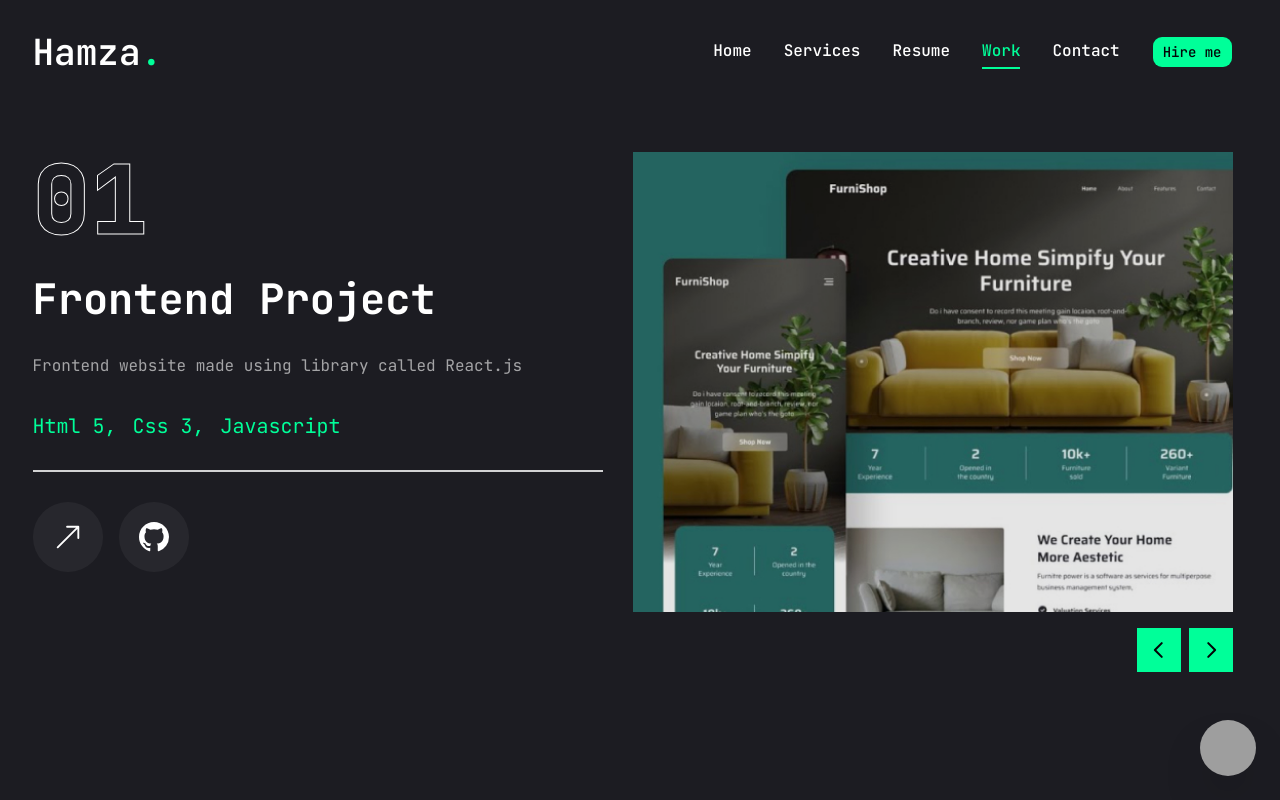
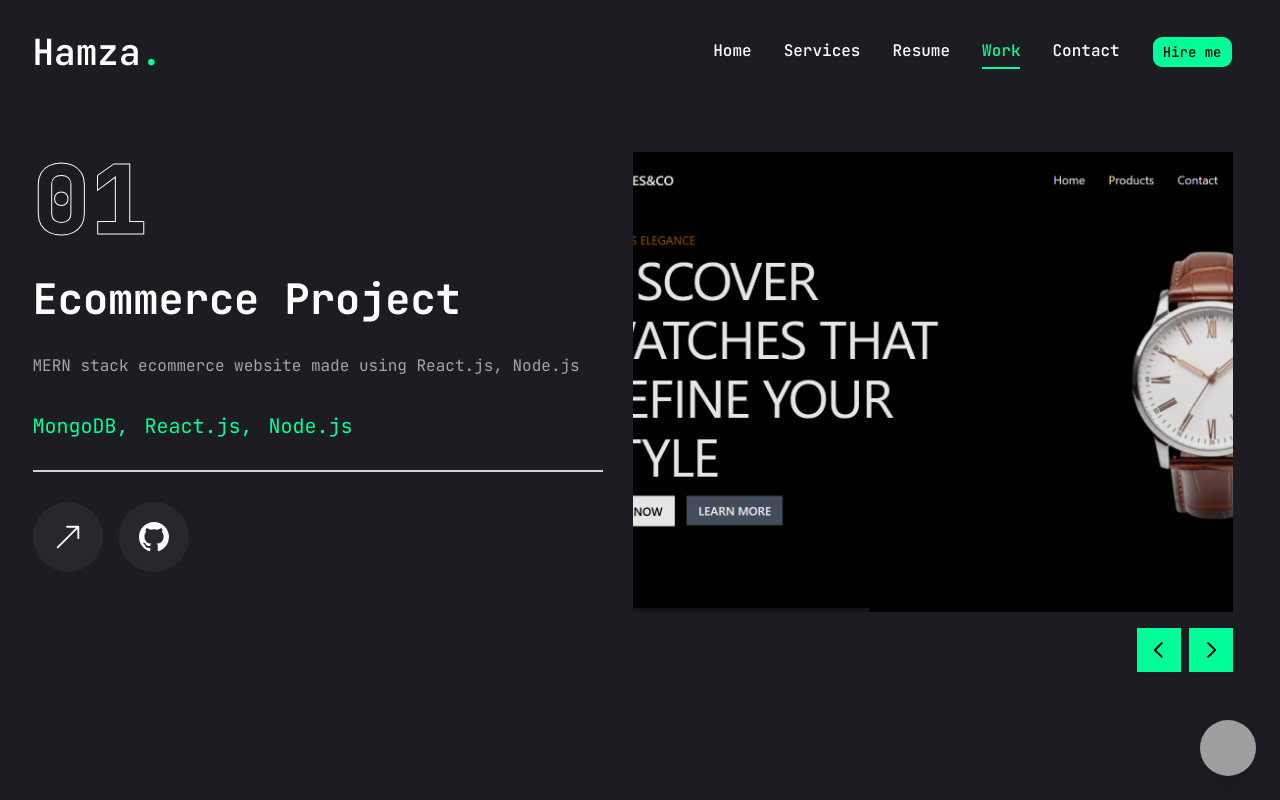
Before and after one commit to Hamza11067/portfolio, a Next.js app: page /work in a window 1280 px wide. Built offline with nearby package versions, Linux system fonts and the light colour scheme; grey boxes are pictures that could not be loaded.

Commit message:
Added live  project

```diff
--- a/app/work/page.jsx
+++ b/app/work/page.jsx
@@ -18,13 +18,13 @@ import WorkSliderBtns from "../../components/WorkSliderBtns";
 const projects = [
   {
     num: "01",
-    category: "frontend",
+    category: "Ecommerce",
     title: "project 1",
-    description: "Frontend website made using library called React.js",
-    stack: [{ name: "Html 5" }, { name: "Css 3" }, { name: "Javascript" }],
+    description: "MERN stack ecommerce website made using React.js, Node.js",
+    stack: [{ name: "MongoDB" }, { name: "React.js" }, { name: "Node.js" }],
     image: "/assets/work/thumb1.png",
-    live: "",
-    github: "",
+    live: "https://watches-co.vercel.app/",
+    github: "https://github.com/Hamza11067/WatchesCo",
   },
   {
     num: "02",
@@ -98,7 +98,7 @@ const Work = () => {
               {/* buttons */}
               <div className="flex items-center gap-4">
                 {/* Live Project Button */}
-                <Link href={project.live}>
+                <Link href={project.live} target="_blank">
                   <TooltipProvider delayDuration={100}>
                     <Tooltip>
                       <TooltipTrigger className="w-17.5 h-17.5 rounded-full bg-white/5 cursor-pointer flex justify-center items-center group">
@@ -111,7 +111,7 @@ const Work = () => {
                   </TooltipProvider>
                 </Link>
                 {/* Github Project Button */}
-                <Link href={project.github}>
+                <Link href={project.github} target="_blank">
                   <TooltipProvider delayDuration={100}>
                     <Tooltip>
                       <TooltipTrigger className="w-17.5 h-17.5 rounded-full bg-white/5 cursor-pointer flex justify-center items-center group">
```
Also changed, not shown: public/assets/work/thumb1.png.
